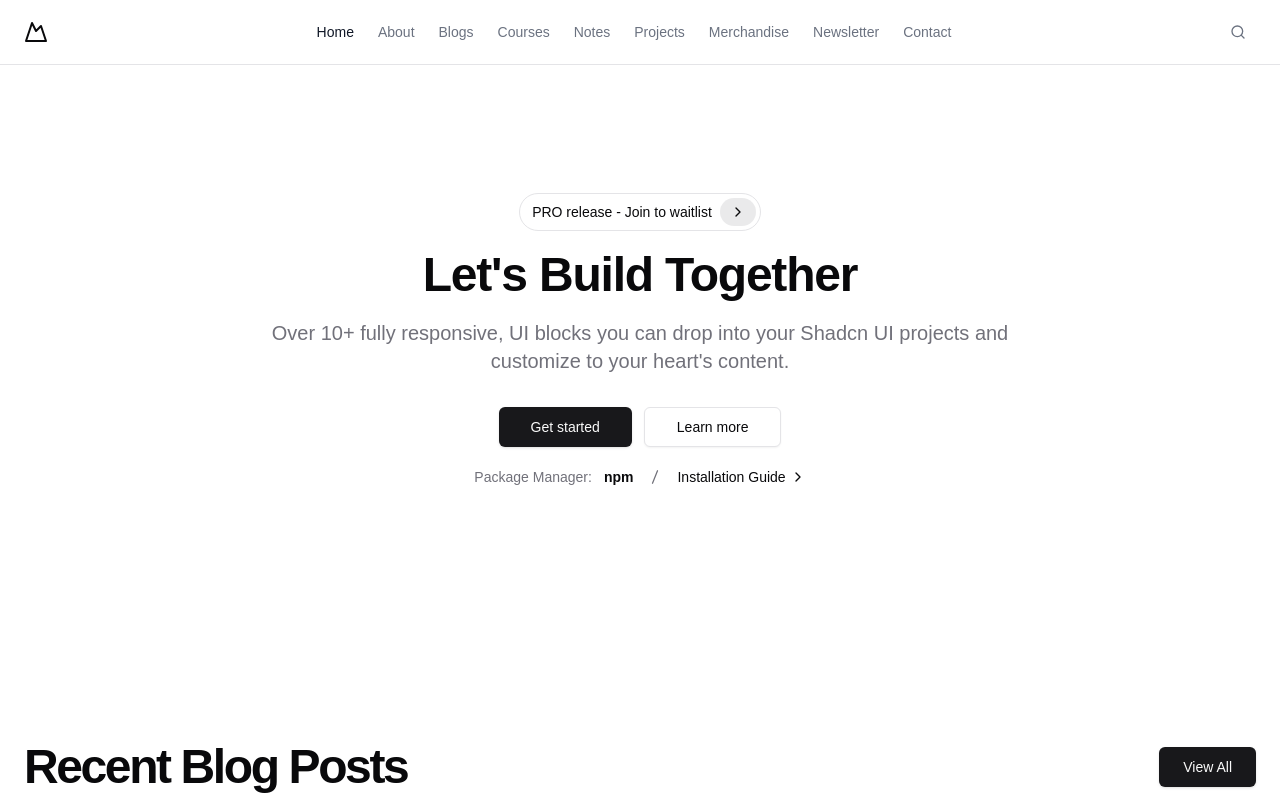
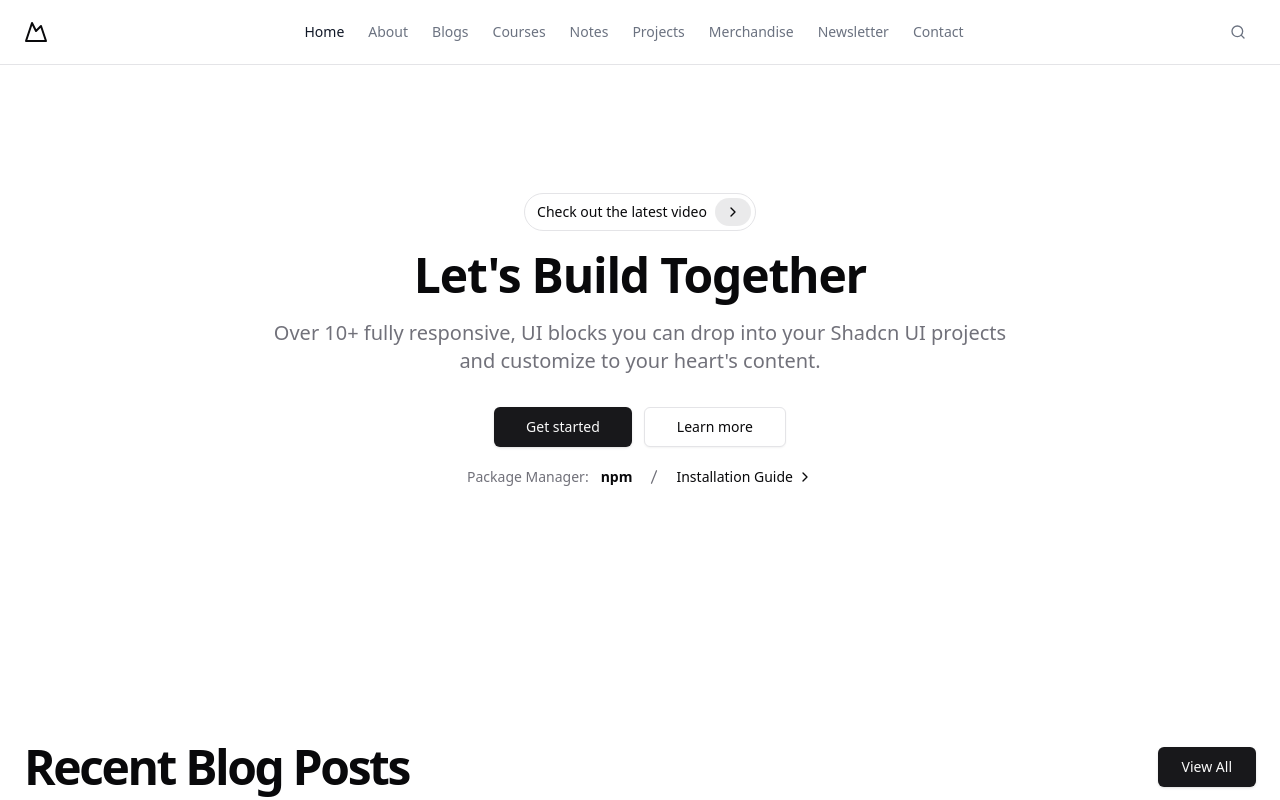
Before and after one commit to Abhishekkhare77/abhishek-sensei-frontend-v3, a Next.js app: page / in a window 1280 px wide. Shown: the top 800 px of the page. Built offline with nearby package versions, Linux system fonts and the light colour scheme.

Commit message:
fix : removed body font

```diff
--- a/src/app/globals.css
+++ b/src/app/globals.css
@@ -1,10 +1,6 @@
 @tailwind base;
 @tailwind components;
 @tailwind utilities;
-
-body {
-  font-family: Arial, Helvetica, sans-serif;
-}
 
 @layer utilities {
   .text-balance {
--- a/src/app/layout.js
+++ b/src/app/layout.js
@@ -1,6 +1,5 @@
 import localFont from "next/font/local";
 import "./globals.css";
-import Navbar from "@/components/Navbar";
 
 const geistSans = localFont({
   src: "./fonts/GeistVF.woff",
--- a/src/components/Hero.jsx
+++ b/src/components/Hero.jsx
@@ -14,7 +14,7 @@ export default function Hero() {
                             className="inline-flex items-center gap-x-2 border text-sm p-1 ps-3 rounded-full transition"
                             href="#"
                         >
-                            PRO release - Join to waitlist
+                            Check out the latest video
                             <span className="py-1.5 px-2.5 inline-flex justify-center items-center gap-x-2 rounded-full bg-muted-foreground/15 font-semibold text-sm">
                                 <svg
                                     className="flex-shrink-0 w-4 h-4"
```
